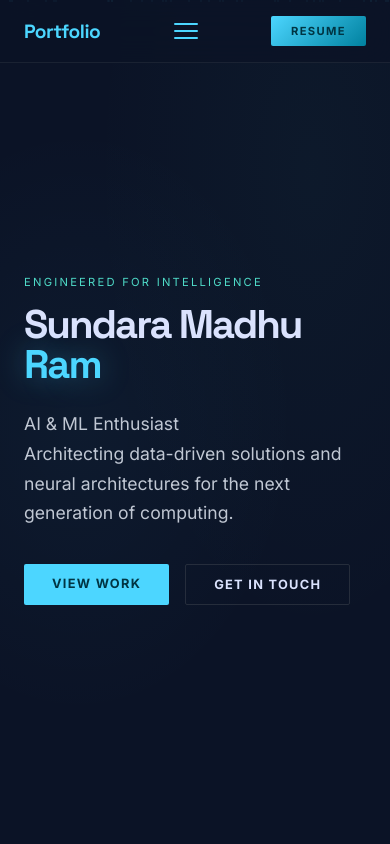
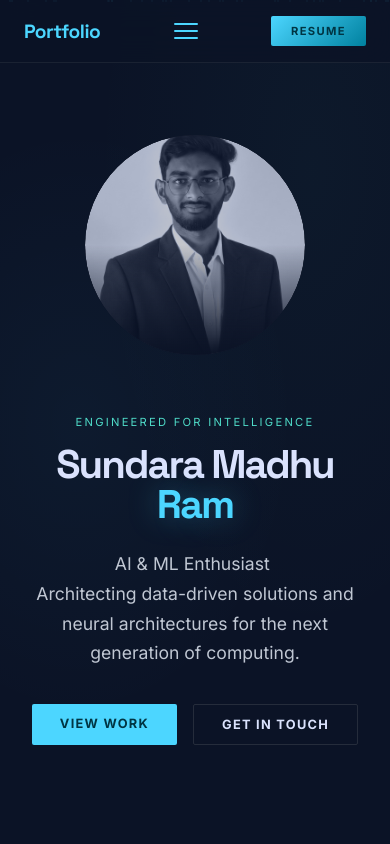
Before and after one commit to Madhuram89781/portfolio, a React (Vite) app: page / in a window 390 px wide. Shown: the top 844 px of the page. Built offline with nearby package versions, Linux system fonts and the light colour scheme.

Commit message:
Fix: show profile photo on mobile with circular layout

```diff
--- a/src/index.css
+++ b/src/index.css
@@ -886,9 +886,21 @@ body {
 @media (max-width: 1024px) {
     .hero-grid {
         grid-template-columns: 1fr;
+        justify-items: center;
+        text-align: center;
     }
     .hero-image-wrapper {
-        display: none;
+        display: block;
+        width: 220px;
+        height: 220px;
+        border-radius: 50%;
+        order: -1;
+    }
+    .hero-image-wrapper img {
+        border-radius: 50%;
+    }
+    .hero-actions {
+        justify-content: center;
     }
     .about-bento {
         grid-template-columns: 1fr;
```
